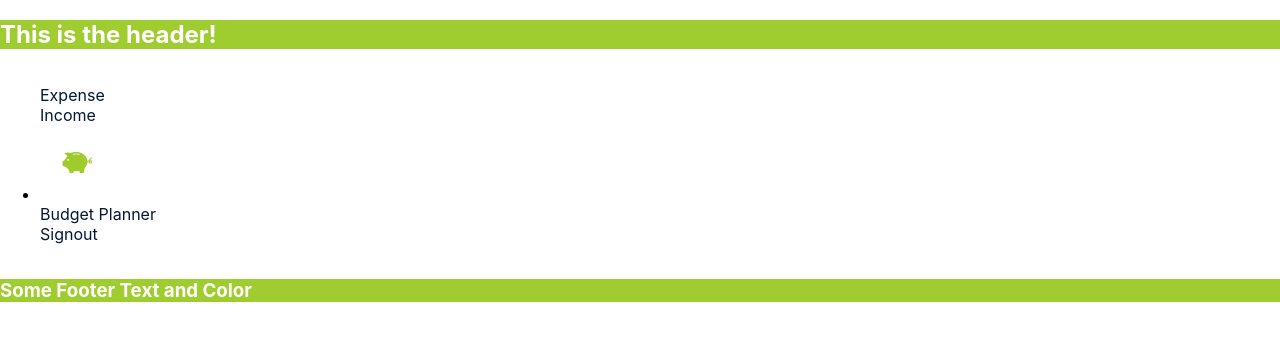
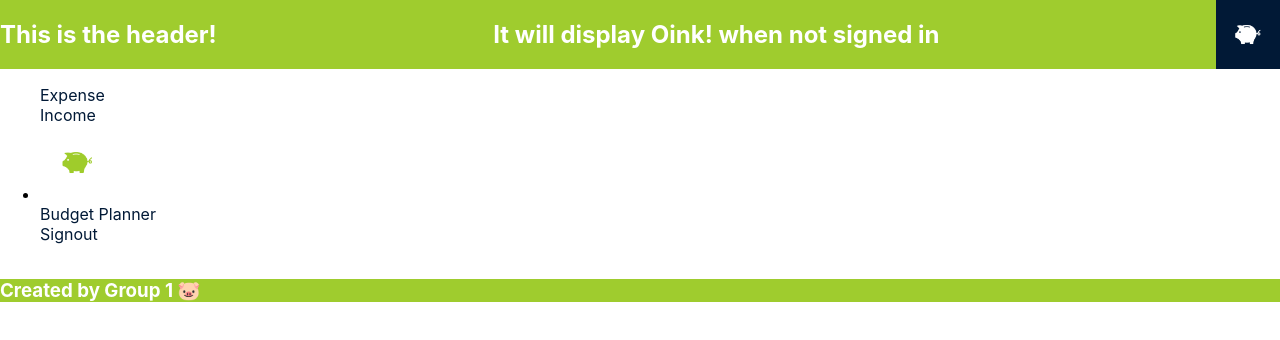
Before and after one commit to emsaw721/stacks-on-stacks, a React (Create React App) app in the folder client/: page /signout in a window 1280 px wide. Shown: the top 340 px of the page. Built offline with nearby package versions, Linux system fonts and the light colour scheme.

Commit message:
did more header formatting

```diff
--- a/client/src/App.js
+++ b/client/src/App.js
@@ -41,7 +41,7 @@ function App() {
     <ApolloProvider client={client}>
       {/* <Router> */}
       <Header />
-      <Navbar />
+
 
         {/*
         <Switch>
@@ -51,7 +51,7 @@ function App() {
         <Route exact path = '/planner' component={Planner} />
        <Route exact path = '/signout' component={Signout} />
        </Switch> */}
-
+      <Navbar />
       <Footer />
       {/* </Router> */}
     </ApolloProvider>
--- a/client/src/components/Footer.js
+++ b/client/src/components/Footer.js
@@ -5,7 +5,7 @@ const Footer = () => {
 
     return (
         <div className='footer'>
-            <h3>Some Footer Text and Color</h3>
+            <h3>Created by Group 1 🐷</h3>
         </div>
     )
 }
--- a/client/src/components/Header.js
+++ b/client/src/components/Header.js
@@ -1,12 +1,14 @@
 import React from 'react';
 import './components.css';
 import Auth from '../utils/auth';
+import Oinkicon from './oinkicon1.png';
 
 const Header = () => {
 
     return (
     <section className='header'>
         <h1>This is the header!</h1>
+        <h2>It will display Oink! when not signed in</h2>
             {/* {Auth.loggedin() ? (
                 <div className='header'>
                 <h1> Hello, Username! </h1>
@@ -14,6 +16,7 @@ const Header = () => {
             ):(  <div className='header'>
             <h1>This is the header, maybe?</h1>
             </div>)} */}
+        <img src={Oinkicon} />
     </section>
     )
 }
--- a/client/src/components/components.css
+++ b/client/src/components/components.css
@@ -37,8 +37,14 @@
 .header {
     background-color: var(--quinary-color);
     color: var(--tertiary-color);
+    display: flex;
+    justify-content: space-between;
 }
 
+.header img {
+    width: 5%;
+    height: auto;
+}
 
 /* ------- Footer Styling ------- */
 .footer {
```
